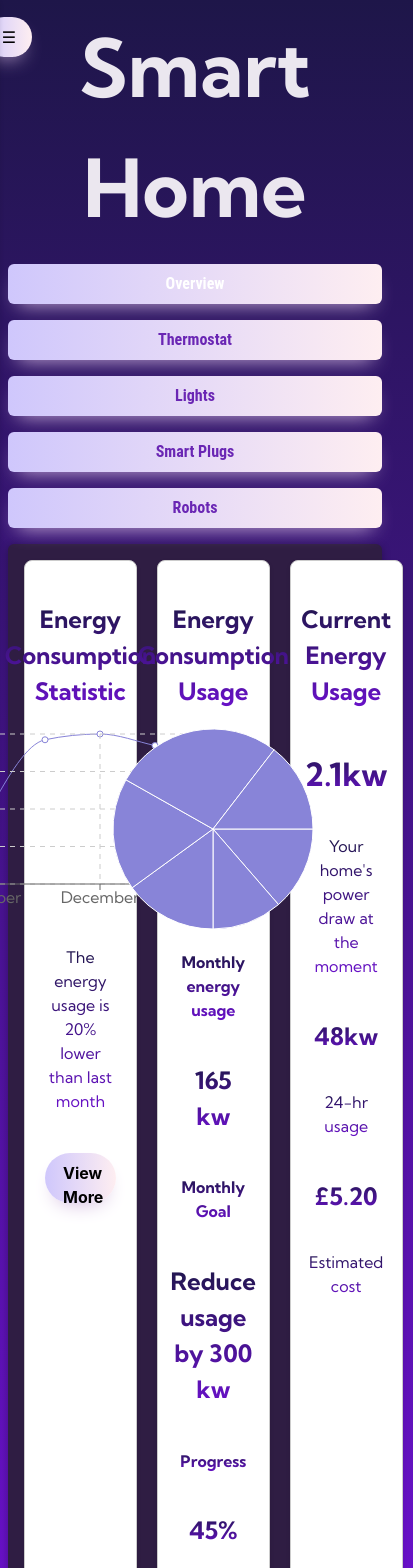
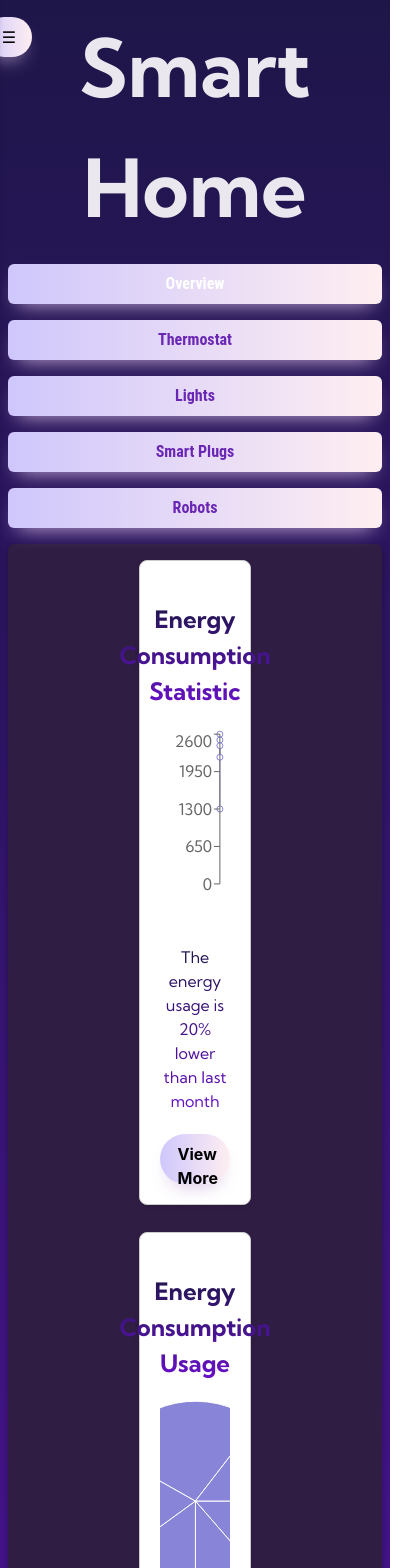
Before and after one commit to ChronicleWolfVR/Group7SoftwareEng, a React (Vite) app: page /home in a window 390 px wide. Shown: the top 1568 px of the page, 413 px wide, since content can reach past the window. Built offline with nearby package versions, Linux system fonts and the light colour scheme.

Commit message:
Added some media queries and added graph units and responisve container around graphs

```diff
--- a/src/components/HomePage/Overview/Overview.css
+++ b/src/components/HomePage/Overview/Overview.css
@@ -49,3 +49,58 @@ h1 {
   width: 100%;
   margin: 20px 0;
 }
+
+/* Media queries for responsive design */
+@media (max-width: 1000px) {
+  .cards-container {
+    flex-direction: column;
+    align-items: center;
+  }
+
+  .card {
+    max-width: 80%;
+    margin-bottom: 2%;
+  }
+}
+
+@media (max-width: 768px) {
+  .EnergyConsumption {
+    padding: 1.5%;
+  }
+
+  .card {
+    padding: 1.5%;
+  }
+
+  .card h2,
+  .card p,
+  .card h1,
+  .card h4 {
+    margin-bottom: 1.5%;
+  }
+
+  .card button {
+    margin: 1.5% 0;
+  }
+}
+
+@media (max-width: 480px) {
+  .EnergyConsumption {
+    padding: 1%;
+  }
+
+  .card {
+    padding: 1%;
+  }
+
+  .card h2,
+  .card p,
+  .card h1,
+  .card h4 {
+    margin-bottom: 1%;
+  }
+
+  .card button {
+    margin: 1% 0;
+  }
+}
--- a/src/components/HomePage/Overview/Overview.jsx
+++ b/src/components/HomePage/Overview/Overview.jsx
@@ -10,6 +10,7 @@ import {
   PieChart,
   Pie,
   Label,
+  ResponsiveContainer
 } from "recharts";
 
 const Overview = () => {
@@ -35,15 +36,19 @@ const Overview = () => {
   // Percentage difference for energy usage
   const percentageDifference = 20 + "% lower";
 
+  // Formatter for the tooltip
+  const tooltipFormatter = (value, name, props) => {
+    return [`${value} kW`, name];
+  };
+
   return (
     <>
       <div className="cards-container">
         {/* Card for Energy Consumption Statistic */}
         <div className="card">
           <h2>Energy Consumption Statistic</h2>
+          <ResponsiveContainer width="100%" height={200}>
             <LineChart
-            width={300}
-            height={200}
               data={data}
               margin={{ top: 5, right: 20, bottom: 15, left: 0 }}
             >
@@ -51,8 +56,9 @@ const Overview = () => {
               <CartesianGrid stroke="#ccc" strokeDasharray="5 5" />
               <XAxis dataKey="name" />
               <YAxis />
-            <Tooltip />
+              <Tooltip formatter={tooltipFormatter} />
             </LineChart>
+          </ResponsiveContainer>
           <p>The energy usage is {percentageDifference} than last month</p>
           <button>View More</button>
         </div>
@@ -60,7 +66,8 @@ const Overview = () => {
         {/* Card for Energy Consumption Usage */}
         <div className="card">
           <h2>Energy Consumption Usage</h2>
-          <PieChart width={400} height={200}>
+          <ResponsiveContainer width="100%" height={200}>
+            <PieChart>
               <Pie
                 dataKey="value"
                 startAngle={360}
@@ -71,12 +78,13 @@ const Overview = () => {
                 outerRadius={100}
                 fill="#8884d8"
               />
-            <Tooltip />
+              <Tooltip formatter={tooltipFormatter} />
             </PieChart>
+          </ResponsiveContainer>
           <h4>Monthly energy usage</h4>
-          <h2>165 kw</h2>
+          <h2>165 kW</h2>
           <h4>Monthly Goal</h4>
-          <h2>Reduce usage by 300 kw</h2>
+          <h2>Reduce usage by 300 kW</h2>
           <h4>Progress</h4>
           <h2>45%</h2>
         </div>
--- a/src/components/HomePage/TabButton/TabButton.css
+++ b/src/components/HomePage/TabButton/TabButton.css
@@ -58,7 +58,7 @@ menu button.active {
 }
 
 /* Media query to stack buttons vertically on small screens */
-@media (max-width: 600px) {
+@media (max-width: 1000px) {
   menu {
     flex-direction: column; /* Stack buttons vertically */
     gap: 1rem; /* Add some space between the buttons */
```
Lines whose indentation alone changed are shown as unchanged.
